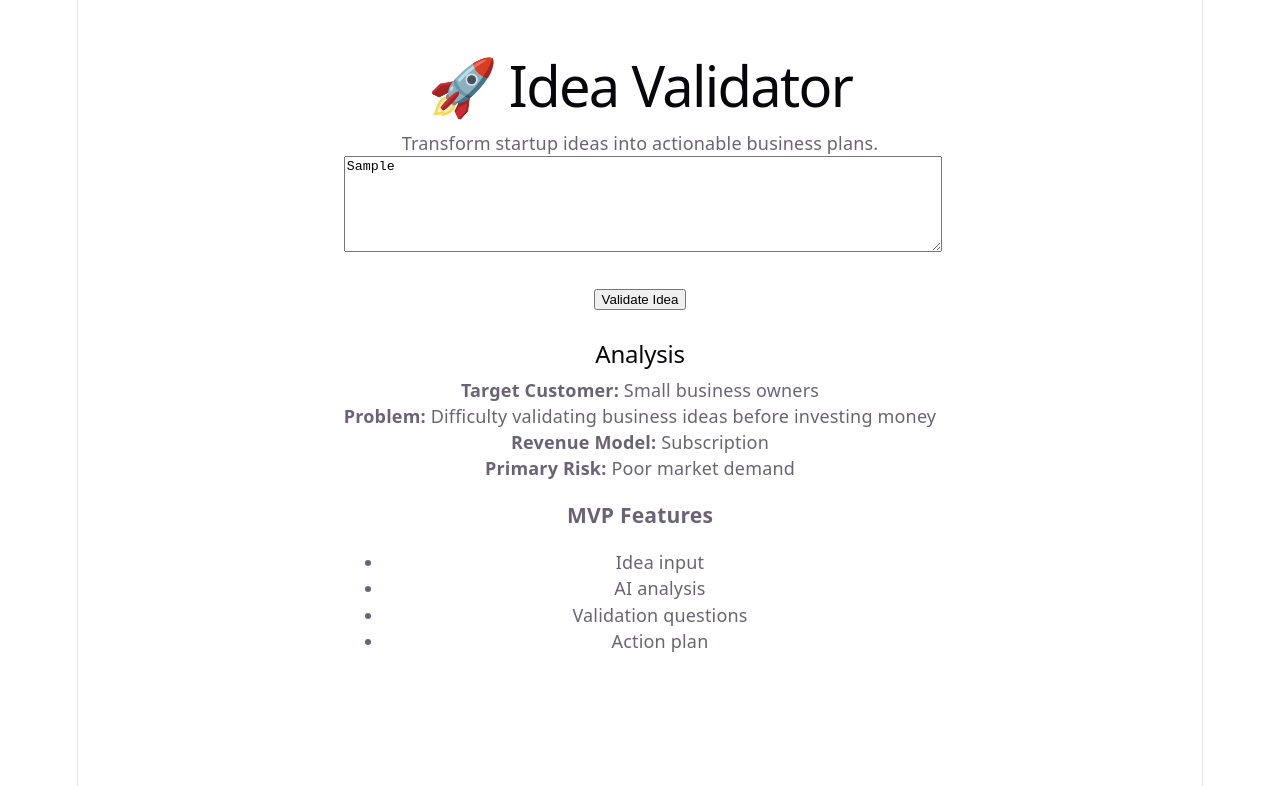
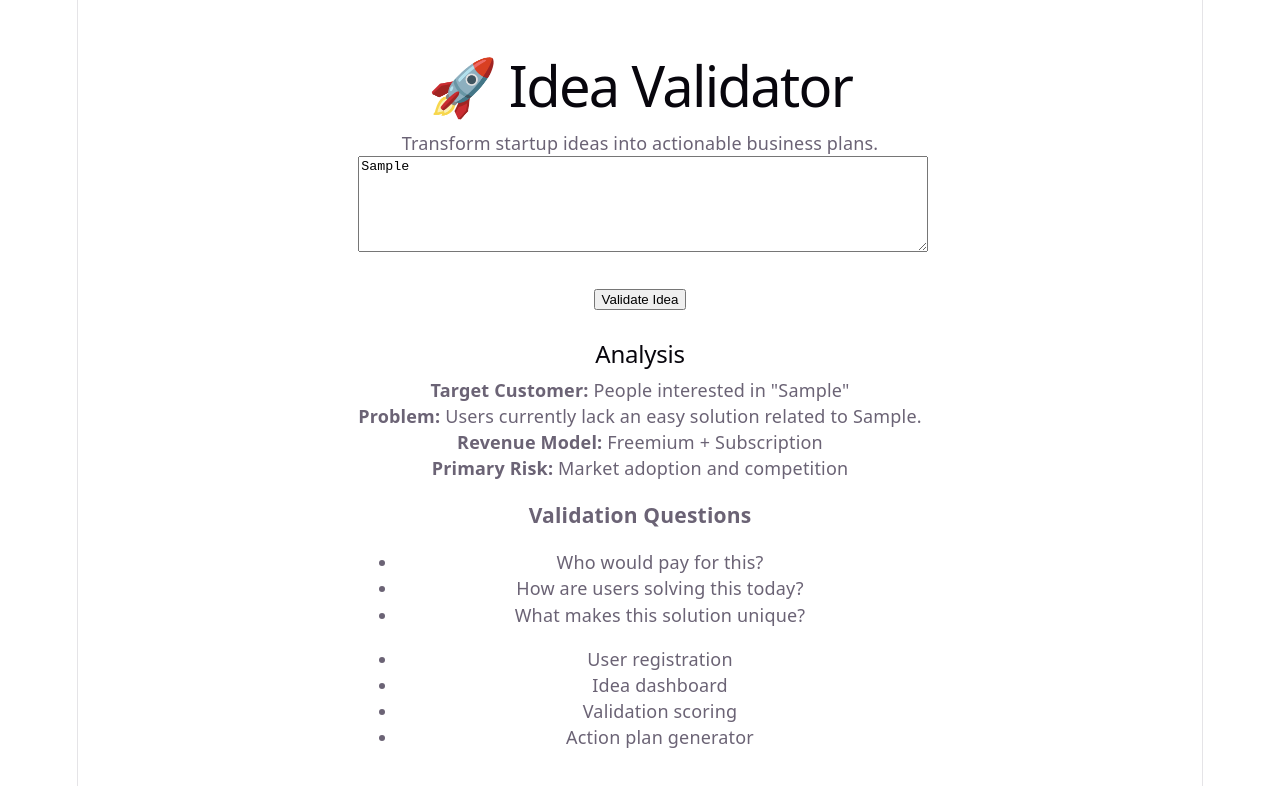
Before and after one commit to CyclonaGowen/idea-validator, a React (Vite) app: page / in a window 1280 px wide. Both pictures are taken after typing "Sample" into the empty fields and a click on the button "Validate Idea". Shown: the top 786 px of the page. Built offline with nearby package versions, Linux system fonts and the light colour scheme.

Commit message:
update initial prototype

```diff
--- a/src/App.jsx
+++ b/src/App.jsx
@@ -7,17 +7,27 @@ function App() {
   const validateIdea = (e) => {
   e.preventDefault();
 
+  if (!idea.trim()) {
+    alert("Please enter an idea.");
+    return;
+  }
+
   setResult({
-      customer: "Small business owners",
-      problem: "Difficulty validating business ideas before investing money",
+    customer: `People interested in "${idea}"`,
+    problem: `Users currently lack an easy solution related to ${idea}.`,
     mvp: [
-        "Idea input",
-        "AI analysis",
-        "Validation questions",
-        "Action plan",
+      "User registration",
+      "Idea dashboard",
+      "Validation scoring",
+      "Action plan generator",
     ],
-      revenue: "Subscription",
-      risks: "Poor market demand",
+    revenue: "Freemium + Subscription",
+    risks: "Market adoption and competition",
+    questions: [
+      "Who would pay for this?",
+      "How are users solving this today?",
+      "What makes this solution unique?",
+    ],
   });
 };
 
@@ -70,7 +80,13 @@ function App() {
             {result.risks}
           </p>
 
-          <h3>MVP Features</h3>
+          <h3>Validation Questions</h3>
+
+<ul>
+  {result.questions.map((question) => (
+    <li key={question}>{question}</li>
+  ))}
+</ul>
 
           <ul>
             {result.mvp.map((feature) => (
```
Also changed, not shown: src/components/IdeaForm.jsx (added), src/components/IdeaResults.jsx (added). Lines whose indentation alone changed are shown as unchanged.
